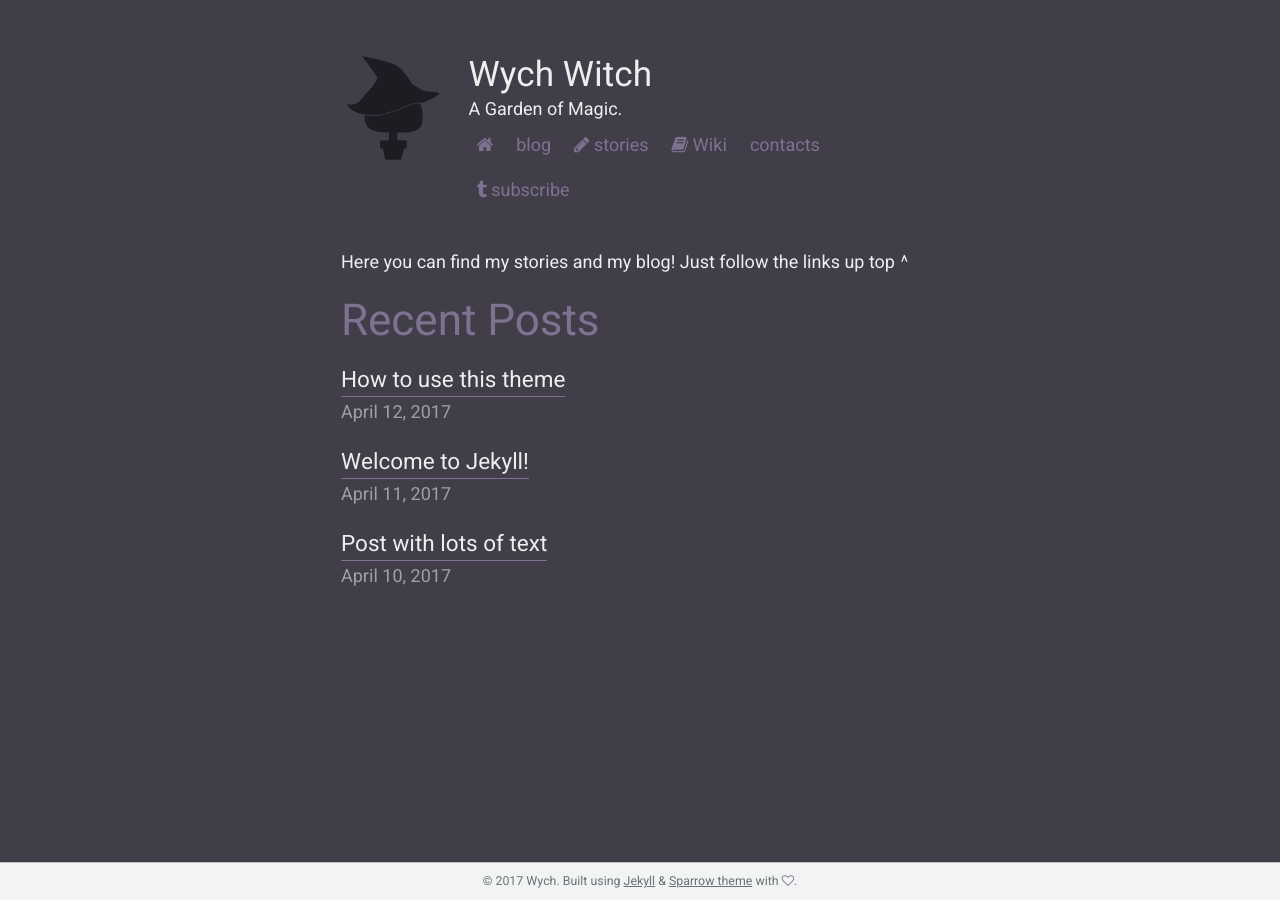
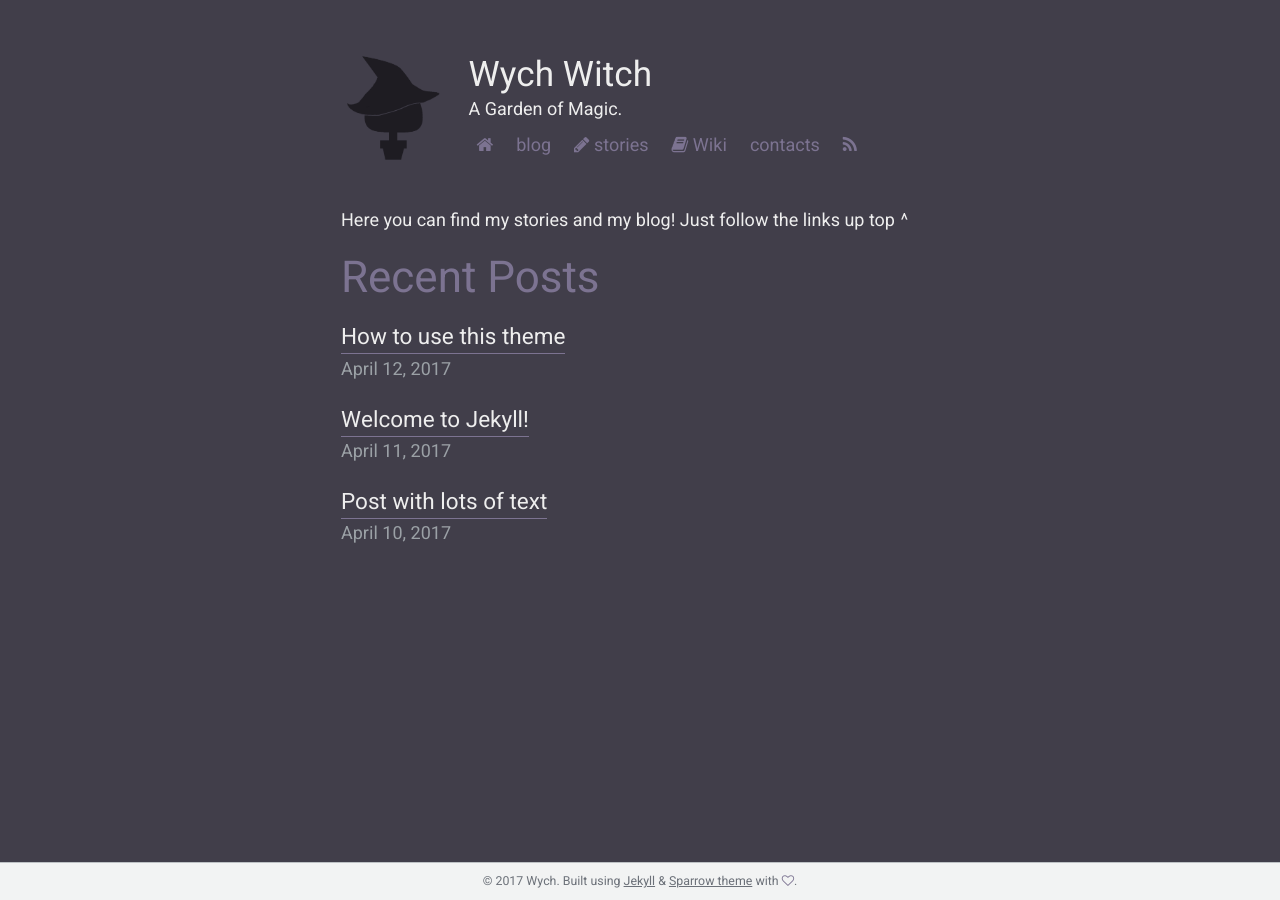
Before and after one commit to BarrelTitor/main, a Jekyll site: the page built from index.md, in a window 1280 px wide. Built offline with Jekyll 4.4.1, drawn with Linux system fonts in a browser that asks for light colours.

Commit message:
Update navigation.yml

```diff
--- a/_data/navigation.yml
+++ b/_data/navigation.yml
@@ -17,5 +17,5 @@ main:
         url: mailto:wytchwitchcraft@gmail.com
       - title: <span class="fa fa-tumblr fa-sm main-list-item-icon"></span>
         url: https://wychwitch.tumblr.com/
-  - title: <span class="fa fa-tumblr fa-sm main-list-item-icon"></span> subscribe
+  - title: <span class="fa fa-rss fa-sm main-list-item-icon"></span>
     url: /feed.xml
```
